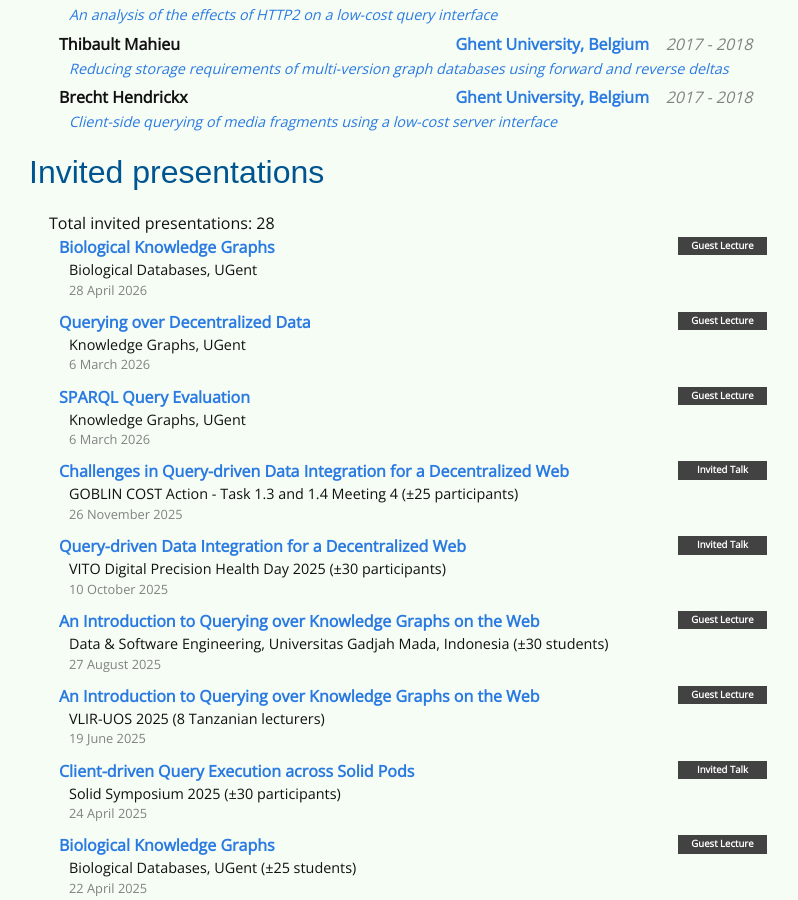
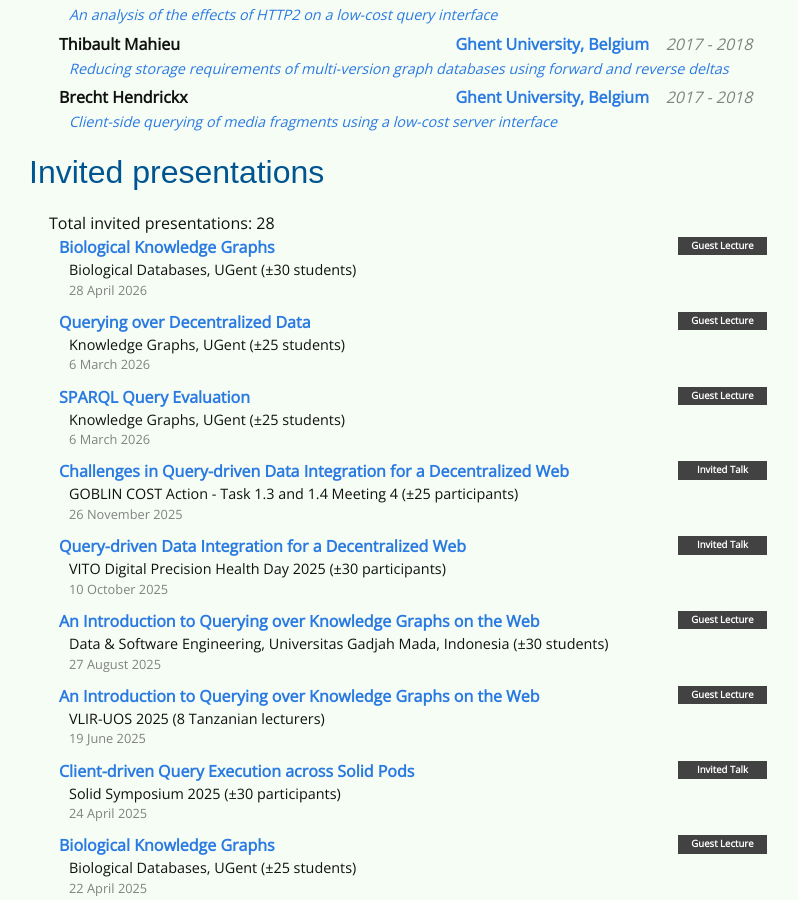
Before and after one commit to rubensworks/rubensworks.net, a Jekyll site: the page built from cv.md, in a window 1280 px wide and 900 px high, scrolled down 4945 px. Shown: the whole window, without its empty margins (241-1039 px from the left). Built offline with Jekyll 4.4.1, drawn with Linux system fonts in a browser that asks for light colours; some web fonts are replaced.

Commit message:
Update attendance numbers for 2026 guest lectures

```diff
--- a/_data/presentations.yml
+++ b/_data/presentations.yml
@@ -9,7 +9,7 @@
 
 "2026-ugent-bio-kgs":
     title: "Biological Knowledge Graphs"
-    venue: "Biological Databases, UGent"
+    venue: "Biological Databases, UGent (±30 students)"
     date: "28 April 2026"
     url: "https://www.rubensworks.net/raw/slides/2026/ugent-bio-kgs/"
     type: "Guest Lecture"
@@ -21,13 +21,13 @@
     type: "Other"
 "2026-ugent-knowledgegraphs-querydecentralized":
     title: "Querying over Decentralized Data"
-    venue: "Knowledge Graphs, UGent"
+    venue: "Knowledge Graphs, UGent (±25 students)"
     date: "6 March 2026"
     url: "https://www.rubensworks.net/raw/slides/2026/ugent-knowledgegraphs-querydecentralized/"
     type: "Guest Lecture"
 "2026-ugent-knowledgegraphs-sparqlengines":
     title: "SPARQL Query Evaluation"
-    venue: "Knowledge Graphs, UGent"
+    venue: "Knowledge Graphs, UGent (±25 students)"
     date: "6 March 2026"
     url: "https://www.rubensworks.net/raw/slides/2026/ugent-knowledgegraphs-sparqlengines/"
     type: "Guest Lecture"
```
